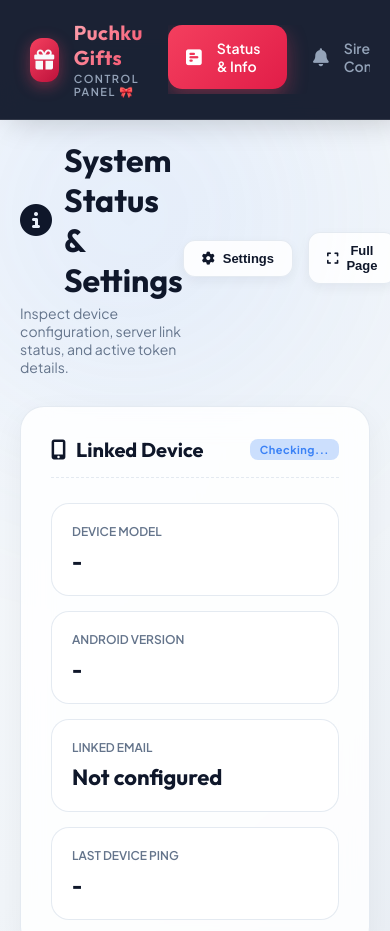
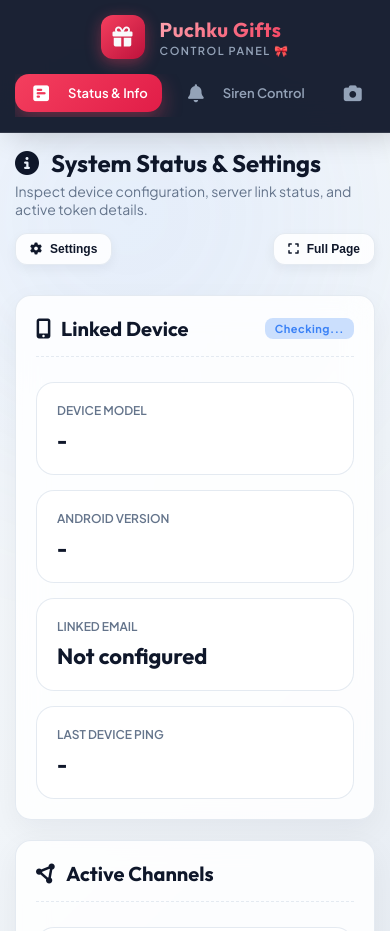
Before and after one commit to abhay-labs/remote-phone-alarm, a plain HTML site: page frontend/index.html in a window 390 px wide. Shown: the top 931 px of the page. Drawn offline with nearby package versions, Linux system fonts and the light colour scheme; no server answers.

Commit message:
style: enhance web responsive layouts for mobile-friendly view

```diff
--- a/frontend/css/style.css
+++ b/frontend/css/style.css
@@ -347,9 +347,17 @@ body.theme-violet .glow-bg {
 /* Cards & Panels */
 .card-grid {
   display: grid;
-  grid-template-columns: repeat(auto-fit, minmax(320dp, 1fr));
+  grid-template-columns: repeat(auto-fit, minmax(290px, 1fr));
   gap: 30px;
   align-items: start;
+}
+
+.grid-alarm {
+  grid-template-columns: 1fr 1.2fr;
+}
+
+.grid-gifts {
+  grid-template-columns: 1fr 2fr;
 }
 
 .card {
@@ -988,7 +996,9 @@ body.theme-white .status-card-stat {
   .sidebar {
     width: 100%;
     height: auto;
-    position: relative;
+    position: sticky;
+    top: 0;
+    z-index: 1000;
     border-right: none;
     border-bottom: 1px solid rgba(255, 255, 255, 0.1);
     padding: 20px;
@@ -1004,6 +1014,19 @@ body.theme-white .status-card-stat {
     overflow-x: auto;
     padding-bottom: 5px;
     gap: 8px;
+    width: 100%;
+    scrollbar-width: none; /* Firefox */
+    -ms-overflow-style: none; /* IE 10+ */
+    display: flex;
+    -webkit-overflow-scrolling: touch;
+  }
+  .nav-links::-webkit-scrollbar {
+    display: none; /* Chrome, Safari, Opera */
+  }
+  .nav-item {
+    white-space: nowrap;
+    padding: 10px 14px;
+    font-size: 13px;
   }
   .sidebar-footer {
     display: none;
@@ -1012,6 +1035,48 @@ body.theme-white .status-card-stat {
     margin-left: 0;
     width: 100%;
     padding: 20px;
+  }
+  .grid-alarm, .grid-gifts {
+    grid-template-columns: 1fr;
+    gap: 20px;
+  }
+}
+
+@media (max-width: 768px) {
+  .sidebar {
+    flex-direction: column;
+    align-items: stretch;
+    gap: 15px;
+    padding: 15px;
+  }
+  .sidebar-brand {
+    justify-content: center;
+  }
+  .main-content {
+    padding: 15px;
+  }
+  .card {
+    padding: 20px;
+    border-radius: 16px;
+  }
+  .card-grid {
+    gap: 20px;
+  }
+  .page-view-header {
+    flex-direction: column;
+    align-items: flex-start;
+    gap: 15px;
+  }
+  .header-actions {
+    width: 100%;
+    justify-content: space-between;
+  }
+  .action-btn {
+    padding: 8px 14px;
+    font-size: 12px;
+  }
+  .page-title h1 {
+    font-size: 24px;
   }
 }
 
--- a/frontend/index.html
+++ b/frontend/index.html
@@ -147,7 +147,7 @@
         </div>
       </div>
 
-      <div class="card-grid" style="grid-template-columns: 1fr 1.2fr;">
+      <div class="card-grid grid-alarm">
         <!-- Ring Panel -->
         <div class="card" style="text-align: center;">
           <div class="card-title-bar">
@@ -436,7 +436,7 @@
         </div>
       </div>
 
-      <div class="card-grid" style="grid-template-columns: 1fr 2fr;">
+      <div class="card-grid grid-gifts">
         <!-- Upload Card -->
         <div class="card" style="padding: 24px;">
           <div class="card-title-bar">
```
